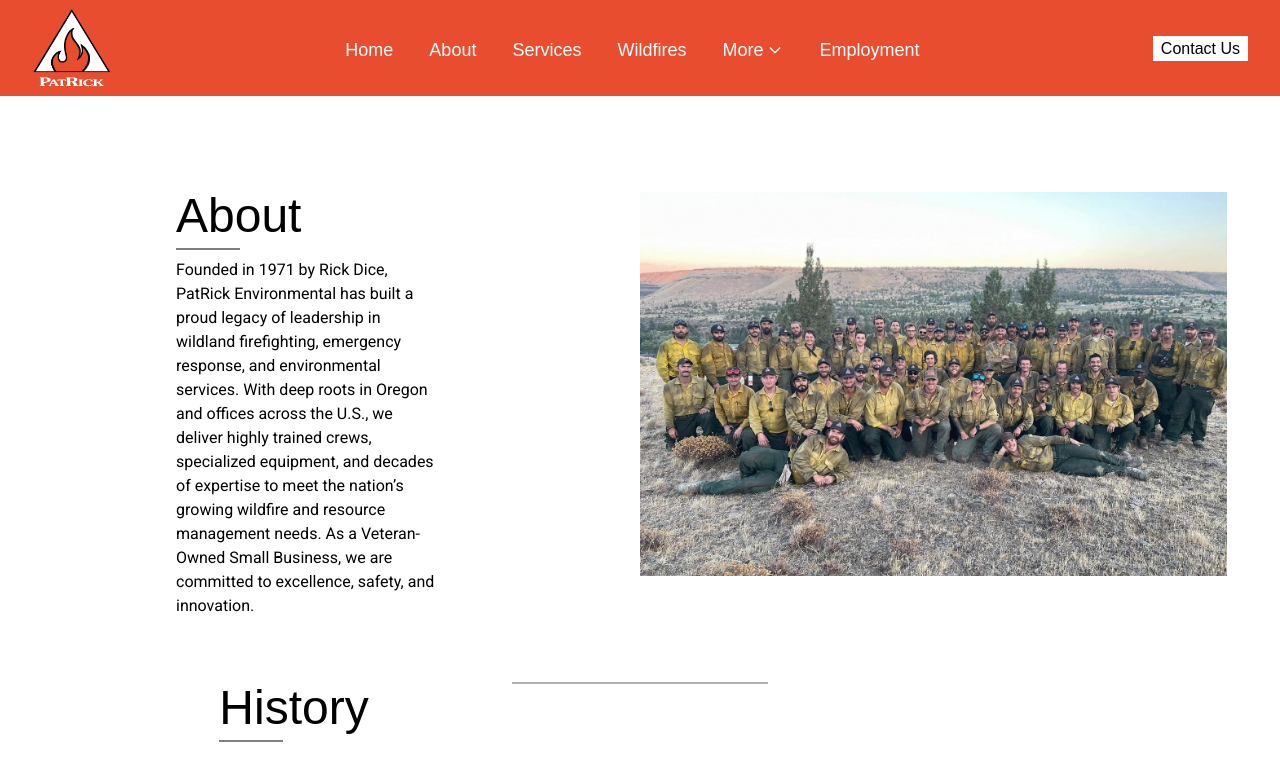
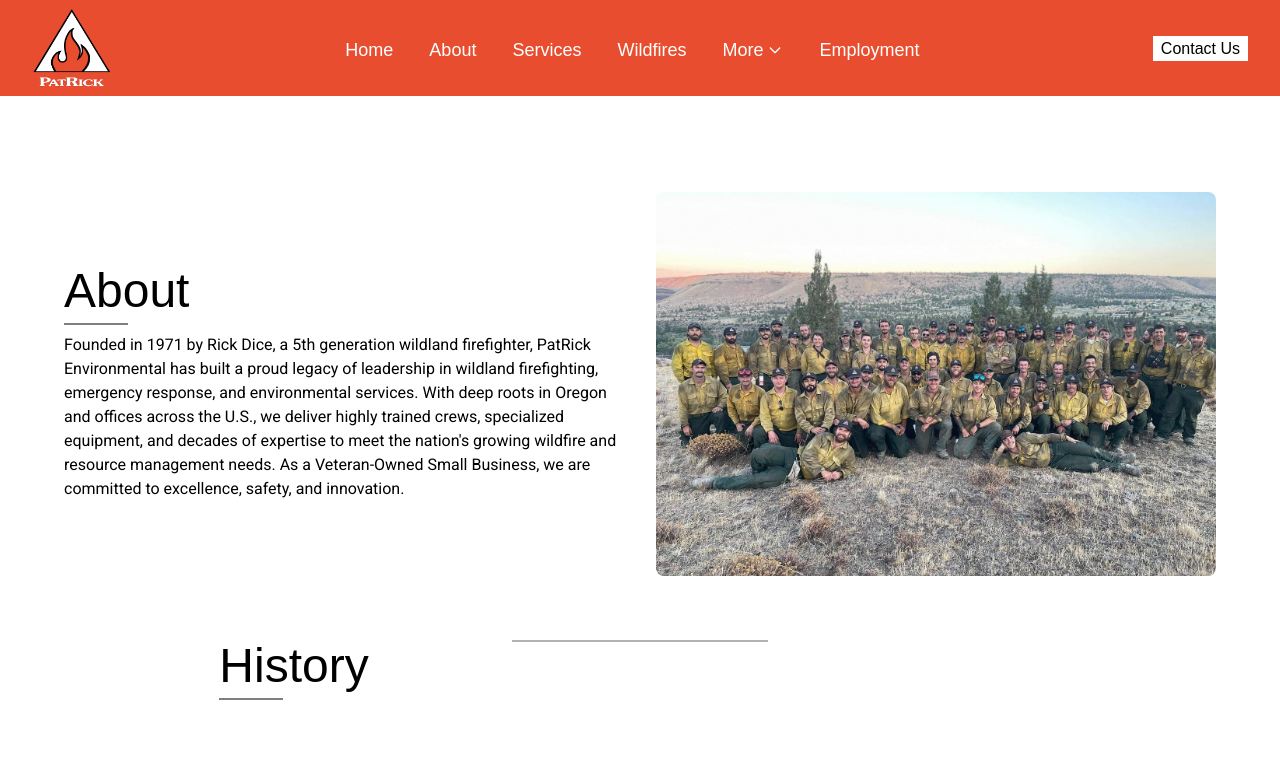
Before and after one commit to Visionary-Advance/patrick, a Next.js app: page /about in a window 1280 px wide. Shown: the top 780 px of the page. Built offline with nearby package versions, Linux system fonts and the light colour scheme; a web font is replaced by a local one.

Commit message:
changes and gallery

```diff
--- a/app/about/page.jsx
+++ b/app/about/page.jsx
@@ -3,22 +3,22 @@ import TimelineScrollAnimation from "@/Components/TimelineScroll";
 export default function AboutPage() {
   return (
     <>
-      <div className="grid grid-cols-1  mb-16 mt-32 lg:mt-48 lg:grid-cols-2">
-        <div className="col-span-1 lg:ms-44 ms-4 mx-auto md:mx-16 mb-5 lg:mb-0 ">
+      <div className="flex flex-col lg:flex-row items-center gap-8 mb-16 mt-32 lg:mt-48 max-w-7xl mx-auto px-4 md:px-16">
+        <div className="flex-1 lg:max-w-xl">
           <h2 className="jomol text-5xl">About</h2>
           <div className="h-0.5 bg-black/50 mt-2 w-16"></div>
-          <p className="roboto mt-2 w-11/12 lg:w-8/12">
-            Founded in 1971 by Rick Dice, PatRick Environmental has built a
+          <p className="roboto mt-2">
+            Founded in 1971 by Rick Dice, a 5th generation wildland firefighter, PatRick Environmental has built a
             proud legacy of leadership in wildland firefighting, emergency
             response, and environmental services. With deep roots in Oregon and offices across the U.S., we deliver highly trained crews,
-            specialized equipment, and decades of expertise to meet the nation’s
+            specialized equipment, and decades of expertise to meet the nation's
             growing wildfire and resource management needs. As a
             Veteran-Owned Small Business, we are committed to
             excellence, safety, and innovation.
           </p>
         </div>
-        <div className="col-span-1 lg:me-10 w-11/12 mx-auto md:mx-16 lg:mx-0 ">
-            <img className="h-96 w-full object-cover" src="/Img/About_Img.jpg"/>
+        <div className="flex-1 w-full lg:max-w-xl">
+            <img className="h-96 w-full object-cover rounded-lg" src="/Img/About_Img.jpg"/>
         </div>
       </div>
 
@@ -34,41 +34,39 @@ export default function AboutPage() {
 
          <TimelineScrollAnimation />
       </div>
-       <div className=" mb-16 mt-14 ">
-        <div className="col-span-1   mx-auto mb-5 lg:mb-0 ">
-          <h2 className="jomol lg:ms-44 ms-4 md:mx-16 text-5xl">Leadership</h2>
-          <div className="h-0.5 lg:ms-44 ms-4 md:mx-16 bg-black/50 mt-2 w-16"></div>
+       <div className="mb-16 mt-14 max-w-7xl mx-auto px-4 md:px-16">
+        <div className="mb-5 lg:mb-0">
+          <h2 className="jomol text-5xl">Leadership</h2>
+          <div className="h-0.5 bg-black/50 mt-2 w-16"></div>
 
-
-          <div className="grid grid-cols-1 gap-y-12 mx-auto w-9/12 lg:grid-cols-3 pb-5 ">
-  <div className="mt-10 w-[300px] h-[300px] mx-auto">
-    <img className="w-[300px] h-[300px] object-cover" src="/Img/Rick.jpg" alt="Rick Dice's Picture"/>
+          <div className="flex flex-wrap justify-center gap-x-8 gap-y-12 mt-10 pb-5">
+            <div className="w-[300px]">
+              <img className="w-[300px] h-[300px] object-cover rounded-lg" src="/Img/Rick.jpg" alt="Rick Dice's Picture"/>
               <h4 className="jomol text-2xl mt-2">Rick Dice</h4>
-    <p className="text- text-black/30">President</p>
+              <p className="text-black/30">President</p>
             </div>
-  <div className="mt-10 w-[300px] h-[300px] mx-auto">
-    <img className="w-[300px] h-[300px] object-cover" src="/Img/Jeremy.jpg" alt="Jeremy Dice's Picture"/>
+            <div className="w-[300px]">
+              <img className="w-[300px] h-[300px] object-cover rounded-lg" src="/Img/Jeremy.jpg" alt="Jeremy Dice's Picture"/>
               <h4 className="jomol text-2xl mt-2">Jeremy Dice</h4>
-    <p className="text- text-black/30">Vice President</p>
+              <p className="text-black/30">Vice President</p>
             </div>
-  <div className="mt-10 w-[300px] h-[300px] mx-auto">
-    <img className="w-[300px] h-[300px] object-cover" src="/Img/Stephanie.jpg" alt="Stephanie Foxx's Picture"/>
+            <div className="w-[300px]">
+              <img className="w-[300px] h-[300px] object-cover rounded-lg" src="/Img/Stephanie.jpg" alt="Stephanie Foxx's Picture"/>
               <h4 className="jomol text-2xl mt-2">Stephanie Foxx</h4>
-    <p className="text- text-black/30">Corporate Secretary/Springfield Base Manager</p>
+              <p className="text-black/30">Corporate Secretary/Springfield Base Manager</p>
             </div>
-  <div className="mt-10 w-[300px] h-[300px] mx-auto">
-    <img className="w-[300px] h-[300px] object-cover" src="/Img/Gerry_Pic.jpg" alt="Gerry Esser's Picture"/>
+            <div className="w-[300px]">
+              <img className="w-[300px] h-[300px] object-cover rounded-lg" src="/Img/Gerry_Pic.jpg" alt="Gerry Esser's Picture"/>
               <h4 className="jomol text-2xl mt-2">Gerry Esser</h4>
-    <p className="text- text-black/30">Company Office Administrator</p>
+              <p className="text-black/30">Company Office Administrator</p>
             </div>
-  <div className="mt-10 w-[300px] h-[300px] mx-auto">
-    <img className="w-[300px] h-[300px] object-cover" src="/Img/Joel.jpg" alt="Stephanie Foxx's Picture"/>
+            <div className="w-[300px]">
+              <img className="w-[300px] h-[300px] object-cover rounded-lg" src="/Img/Joel.jpg" alt="Joel Dice's Picture"/>
               <h4 className="jomol text-2xl mt-2">Joel Dice</h4>
-    <p className="text- text-black/30">Human Resources</p>
+              <p className="text-black/30">Human Resources</p>
             </div>
           </div>
         </div>
-
       </div>
 
     </>
```
Lines whose indentation alone changed are shown as unchanged.
